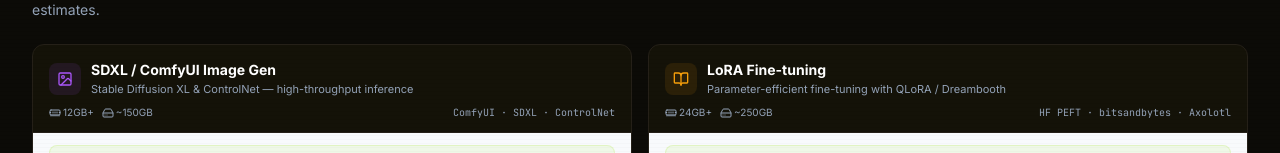
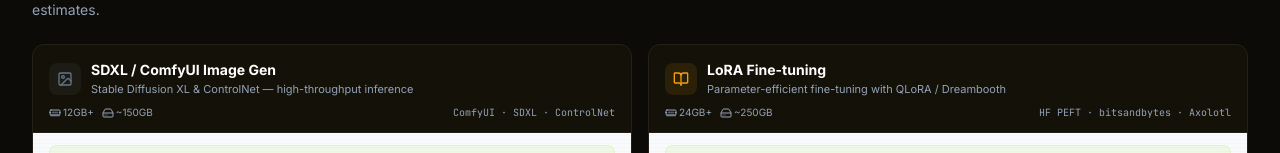
Before and after one commit to brainbreezegames-lang/gpu-tracker, a React (Vite) app: page /recipes in a window 1280 px wide. Shown: the part 141-294 px from the top of the page. Built offline with nearby package versions, Linux system fonts and the light colour scheme.

Commit message:
auto: update 2026-02-21 23:44 UTC

```diff
--- a/components/WorkloadRecipesPage.tsx
+++ b/components/WorkloadRecipesPage.tsx
@@ -33,8 +33,8 @@
     icon: Image,
     title: 'SDXL / ComfyUI Image Gen',
     tagline: 'Stable Diffusion XL & ControlNet — high-throughput inference',
-    accentColor: 'text-purple-500',
-    accentBg: 'bg-purple-50 dark:bg-purple-500/10',
+    accentColor: 'text-slate-500',
+    accentBg: 'bg-slate-50 dark:bg-slate-500/10',
     minVram: 12, minGpus: 1,
     preferredModels: [/RTX.*4090/i, /RTX.*3090/i, /A40/i, /L40/i, /A100/i],
     storageGB: 150, egressGB: 20, hoursPerWeek: 20,
```
